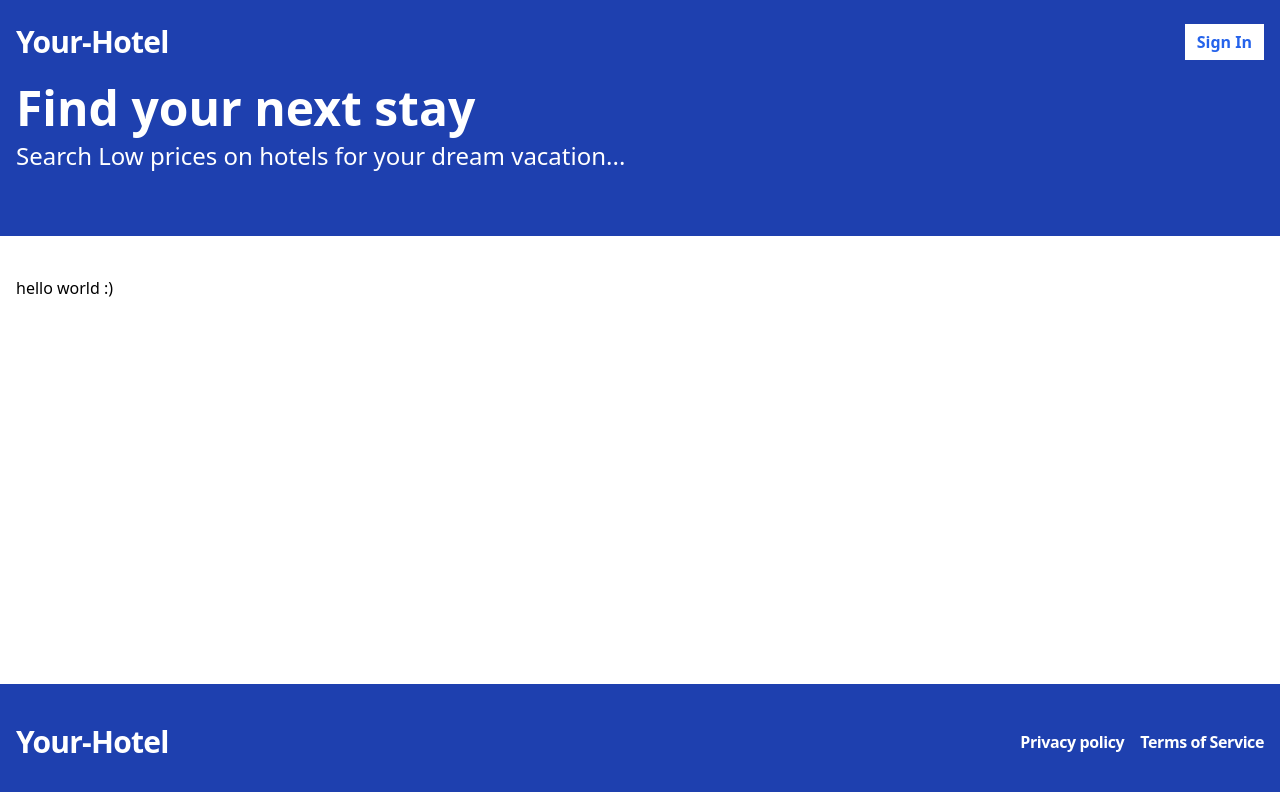
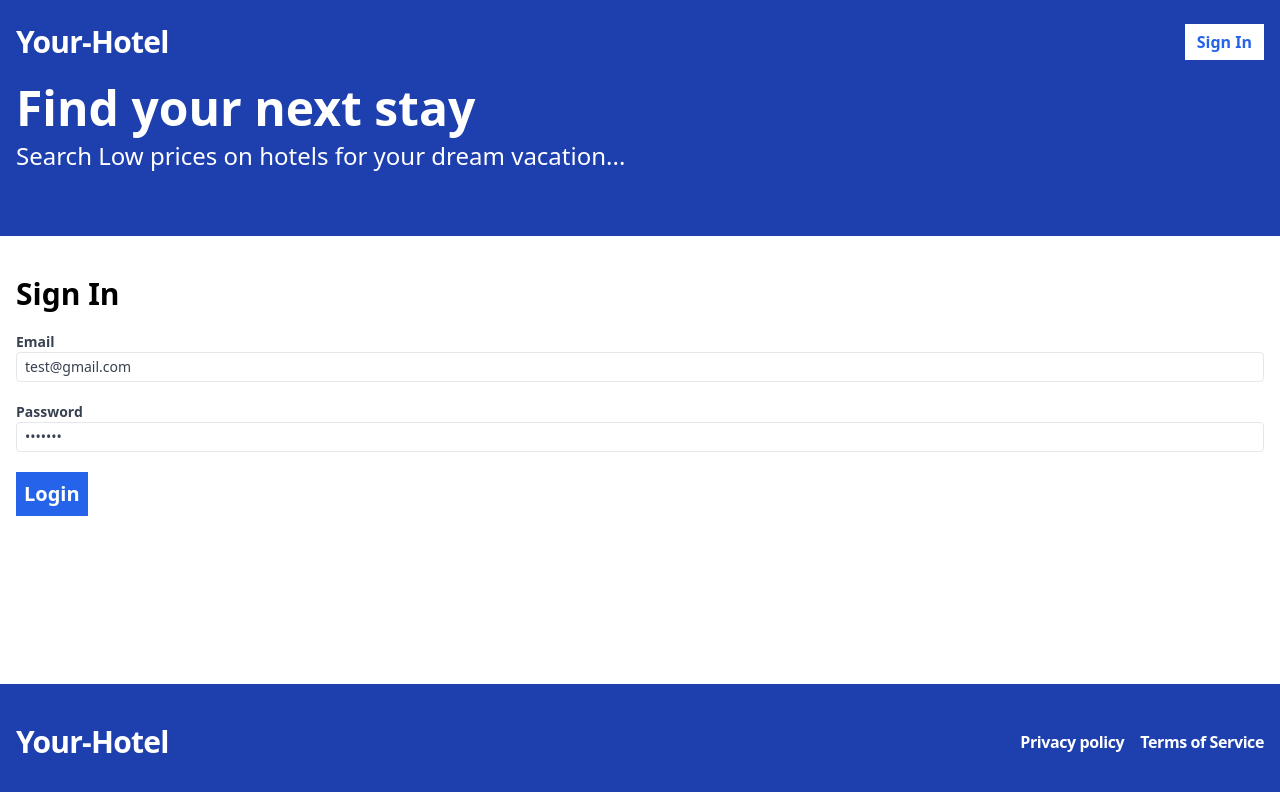
Before and after one commit to devoloper-rakib/your-hotel, a React (Vite) app in the folder frontend/: page /sign-in in a window 1280 px wide. Before the commit this address led to /. Shown: the top 792 px of the page. Built offline with nearby package versions, Linux system fonts and the light colour scheme; no server answers.

Commit message:
sign IN functionlist implemented

```diff
--- a/frontend/src/App.tsx
+++ b/frontend/src/App.tsx
@@ -6,6 +6,7 @@
 } from 'react-router-dom';
 import Layout from './layout/Layout';
 import Register from './pages/Register';
+import SignIn from './pages/SignIn';
 
 function App() {
 	return (
@@ -35,6 +36,15 @@
 						</Layout>
 					}
 				/>
+
+				<Route
+					path='/sign-in'
+					element={
+						<Layout>
+							<SignIn />
+						</Layout>
+					}
+				/>
 				<Route path='*' element={<Navigate to='/' />} />
 			</Routes>
 		</Router>
--- a/frontend/src/api-client.ts
+++ b/frontend/src/api-client.ts
@@ -1,4 +1,5 @@
 import { RegisterFormData } from './pages/Register';
+import { SignInFormData } from './pages/SignIn';
 
 const API_BASE_URL = import.meta.env.VITE_API_BASE_URL;
 
@@ -20,6 +21,26 @@
 	}
 };
 
+export const signIn = async (formData: SignInFormData) => {
+	const response = await fetch(`${API_BASE_URL}/api/auth/login`, {
+		method: 'POST',
+		credentials: 'include',
+		headers: {
+			'Content-Type': 'application/json',
+		},
+
+		body: JSON.stringify(formData),
+	});
+
+	const body = await response.json();
+
+	if (!response.ok) {
+		throw new Error(body.message);
+	}
+
+	return body;
+};
+
 export const validateToken = async () => {
 	const response = await fetch(`${API_BASE_URL}/api/auth/validate-token`, {
 		credentials: 'include',
--- /dev/null
+++ b/frontend/src/pages/SignIn.tsx
@@ -0,0 +1,98 @@
+import { useForm } from 'react-hook-form';
+import { useMutation } from 'react-query';
+
+import * as apiClient from '../api-client';
+import { useAppContext } from '../contexts/AppContext';
+import { useNavigate } from 'react-router-dom';
+
+export type SignInFormData = {
+	email: string;
+	password: string;
+};
+
+const SignIn = () => {
+	const { showToast } = useAppContext();
+
+	const navigate = useNavigate();
+	const {
+		register,
+		formState: { errors },
+		handleSubmit,
+	} = useForm<SignInFormData>();
+
+	const mutation = useMutation(apiClient.signIn, {
+		onSuccess: async () => {
+			// console.log('user has been signed In successfully!');
+
+			// 1. Show a toast message
+			showToast({
+				message: 'User has been signed In successfully',
+				type: 'SUCCESS',
+			});
+			// 2. navigate to the home page
+			navigate('/');
+		},
+		onError: (error: Error) => {
+			// show a toast message
+			showToast({ message: error.message, type: 'ERROR' });
+		},
+	});
+
+	const onSubmit = handleSubmit((data) => {
+		mutation.mutate(data);
+	});
+
+	return (
+		<form className='flex flex-col gap-5' onSubmit={onSubmit}>
+			<h2 className='text-3xl font-bold'>Sign In</h2>
+
+			<label className='text-gray-700 text-sm font-bold flex-1'>
+				Email
+				<input
+					value='test@gmail.com' // for test purposes only
+					type='email'
+					className='border rounded w-full py-1 px-2 font-normal'
+					{...register('email', { required: 'this filed is required' })}
+				></input>
+				{errors.email && (
+					<span className='text-red-500 block mt-1 capitalize'>
+						{' '}
+						{errors?.email?.message}{' '}
+					</span>
+				)}
+			</label>
+
+			<label className='text-gray-700 text-sm font-bold flex-1'>
+				Password
+				<input
+					value='test123' // for test purposes only
+					type='password'
+					className='border rounded w-full py-1 px-2 font-normal'
+					{...register('password', {
+						required: 'this filed is required',
+						minLength: {
+							value: 6,
+							message: 'password must be at least 6 characters',
+						},
+					})}
+				></input>
+				{errors.password && (
+					<span className='text-red-500 block mt-1 capitalize'>
+						{' '}
+						{errors?.password?.message}{' '}
+					</span>
+				)}
+			</label>
+			<span>
+				<button
+					type='submit'
+					className='bg-blue-600 text-white p-2 font-bold hover:bg-blue-500 text-xl '
+				>
+					Login
+				</button>
+			</span>
+		</form>
+	);
+};
+
+export default SignIn;
```
